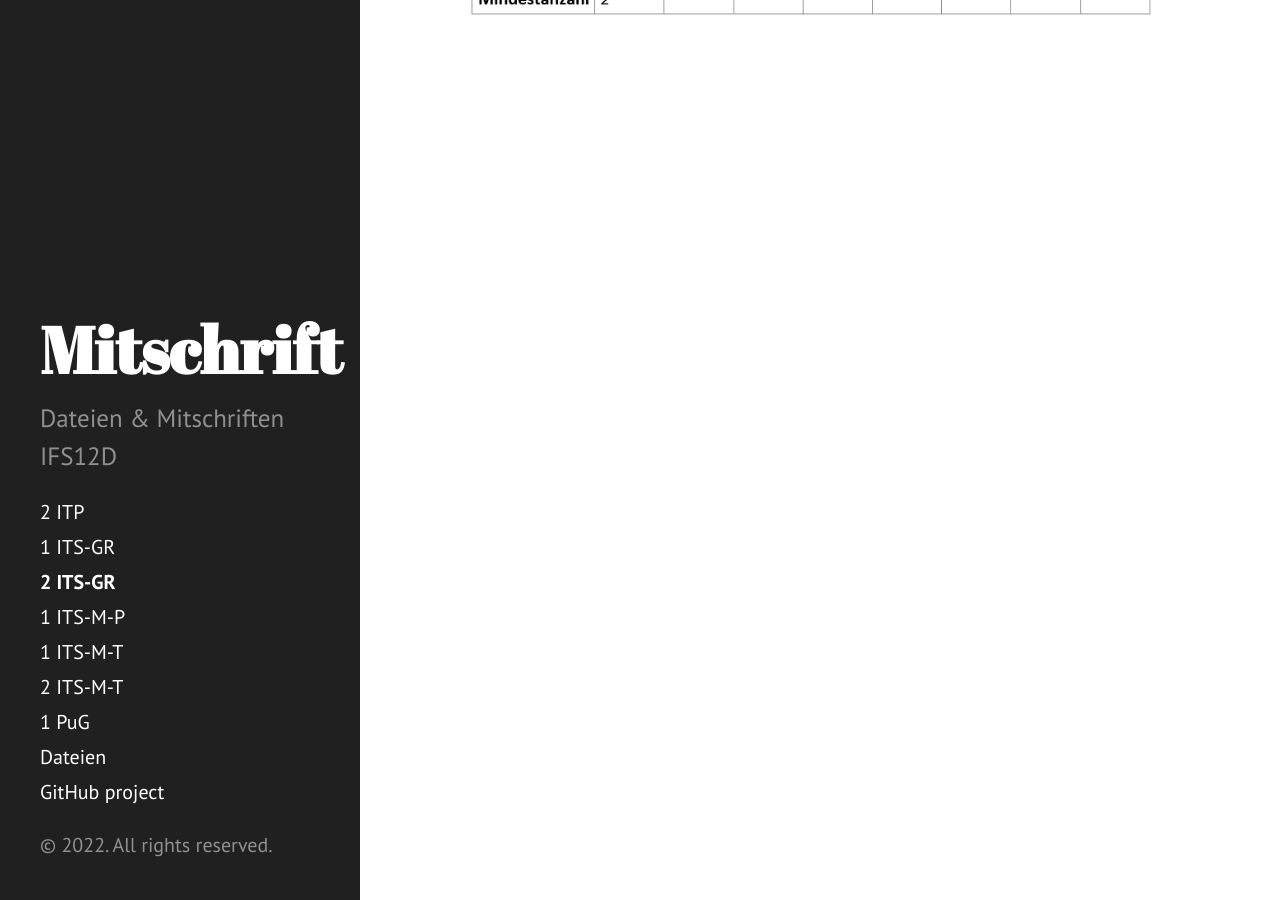
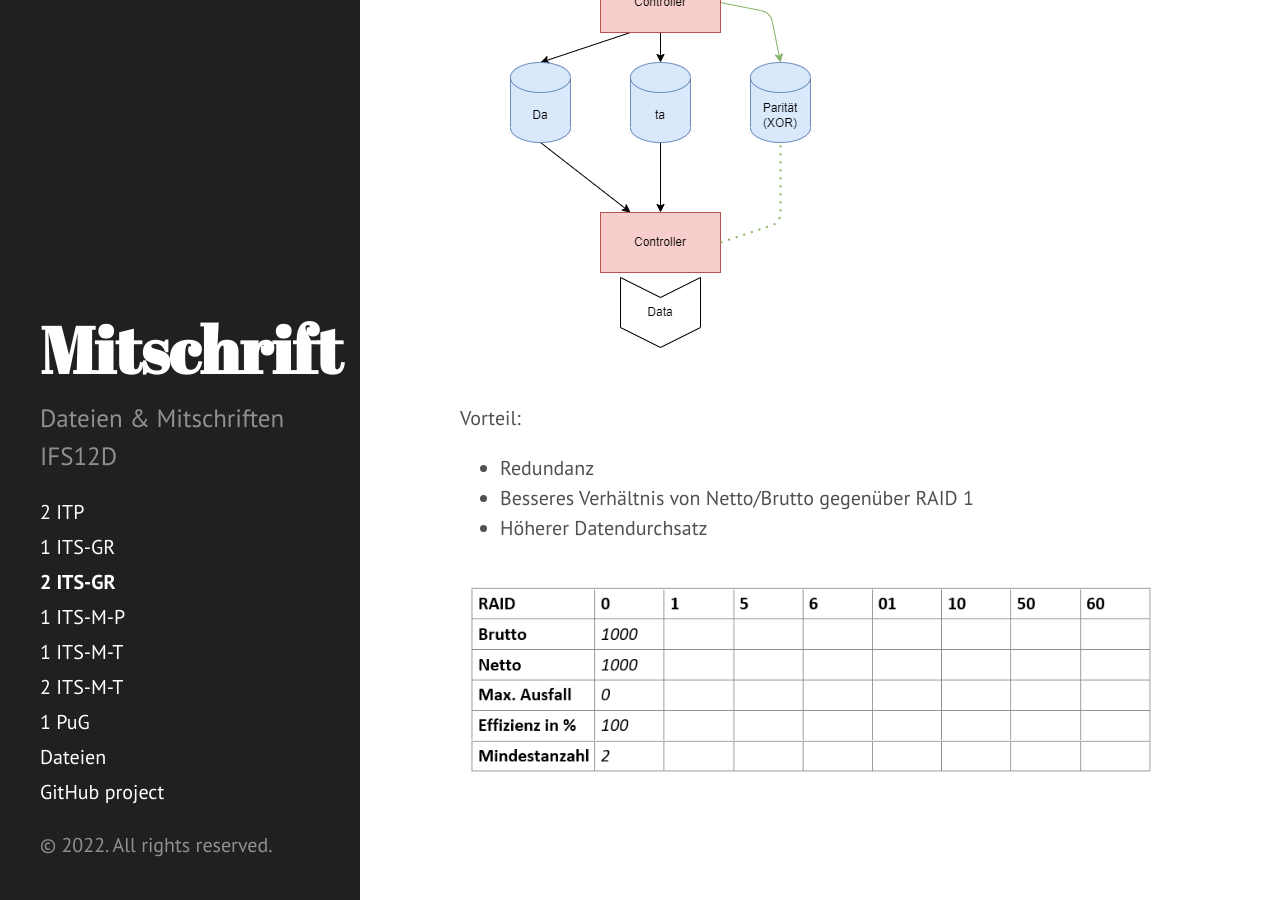
Before and after one commit to Semoxea/semoxea.github.io, a Jekyll site: the page built from data/entries/ITS-GR/ITSGR-Block2.md, in a window 1280 px wide and 900 px high, scrolled down 7594 px. Built offline with Jekyll 4.4.1, drawn with Linux system fonts in a browser that asks for light colours; Markdown is read by kramdown in place of the engine named in the settings.

Commit message:
raid level 3

```diff
--- a/data/entries/ITS-GR/ITSGR-Block2.md
+++ b/data/entries/ITS-GR/ITSGR-Block2.md
@@ -205,10 +205,18 @@ Vorteil:
 
 Nachteil:
 
-bei der Verwendung von 2 Festplatten kann nur die Kapazität der kleinsten Platte verwendet werden
+- bei der Verwendung von 2 Festplatten kann nur die Kapazität der kleinsten Platte verwendet werden
 
--> Netto <= 0.5 Brutto
+**-> Netto <= 0.5 Brutto**
 
 #### RAID 3
 
+![Raid3](../images/RaidLevel3.png)
+
+Vorteil:
+
+- Redundanz
+- Besseres Verhältnis von Netto/Brutto gegenüber RAID 1
+- Höherer Datendurchsatz
+
 ![Raid-Arten](../images/Raid.png)
```
Also changed, not shown: data/entries/images/RaidLevel0.png, data/entries/images/RaidLevel1.png, data/entries/images/RaidLevel3.png (added), 3 other files.
